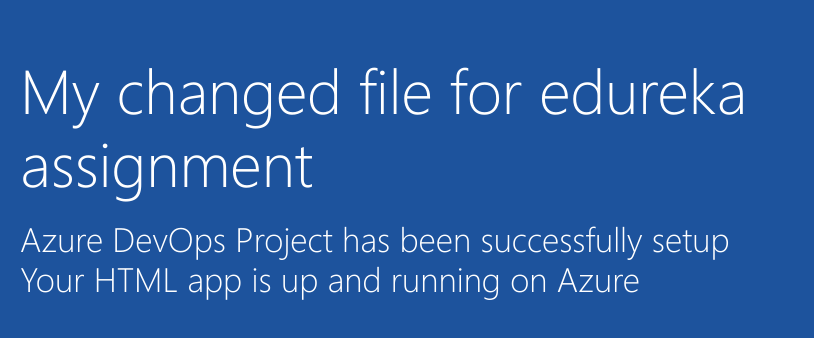
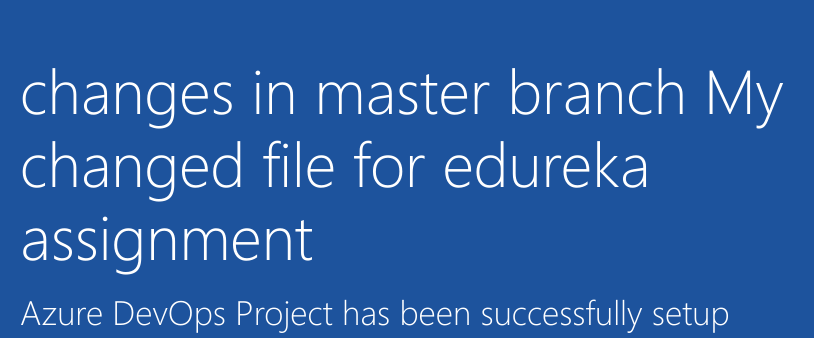
Before and after one commit to solankipravin374/edureka_git_assignment, a plain HTML site: page sample-project/index.html in a window 1280 px wide. Shown: the part 325-663 px from the top of the page, 205-1019 px from the left. Drawn offline with Linux system fonts and the light colour scheme.

Commit message:
changes in master branch

```diff
--- a/sample-project/index.html
+++ b/sample-project/index.html
@@ -18,7 +18,7 @@
             </a>
         </div>
             <div class="content-body">
-                <div class="success-text">My changed file for edureka assignment</div>
+                <div class="success-text">changes in master branch My changed file for edureka assignment</div>
                 <div class="description line-1"> Azure DevOps Project has been successfully setup</div>
                 <div class="description line-2"> Your HTML app is up and running on Azure</div>
                 <div class="next-steps-container">
```
